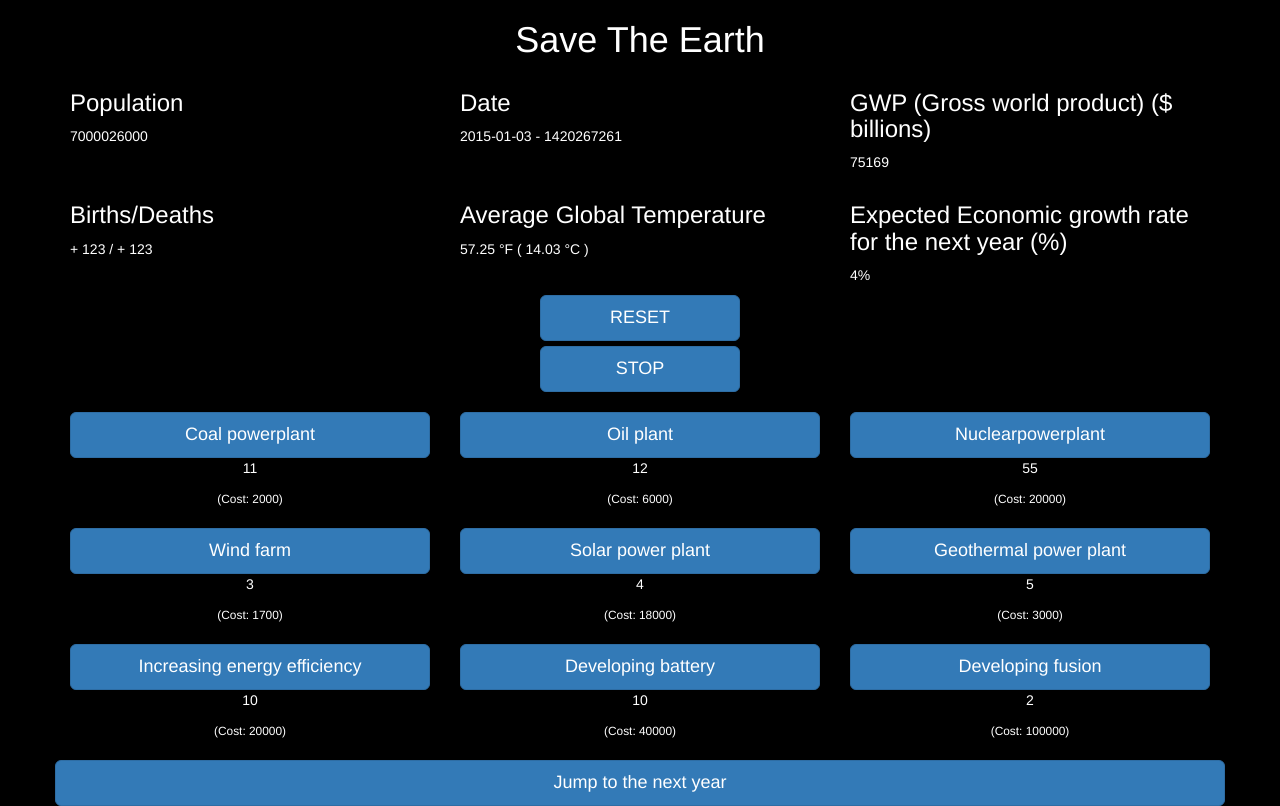
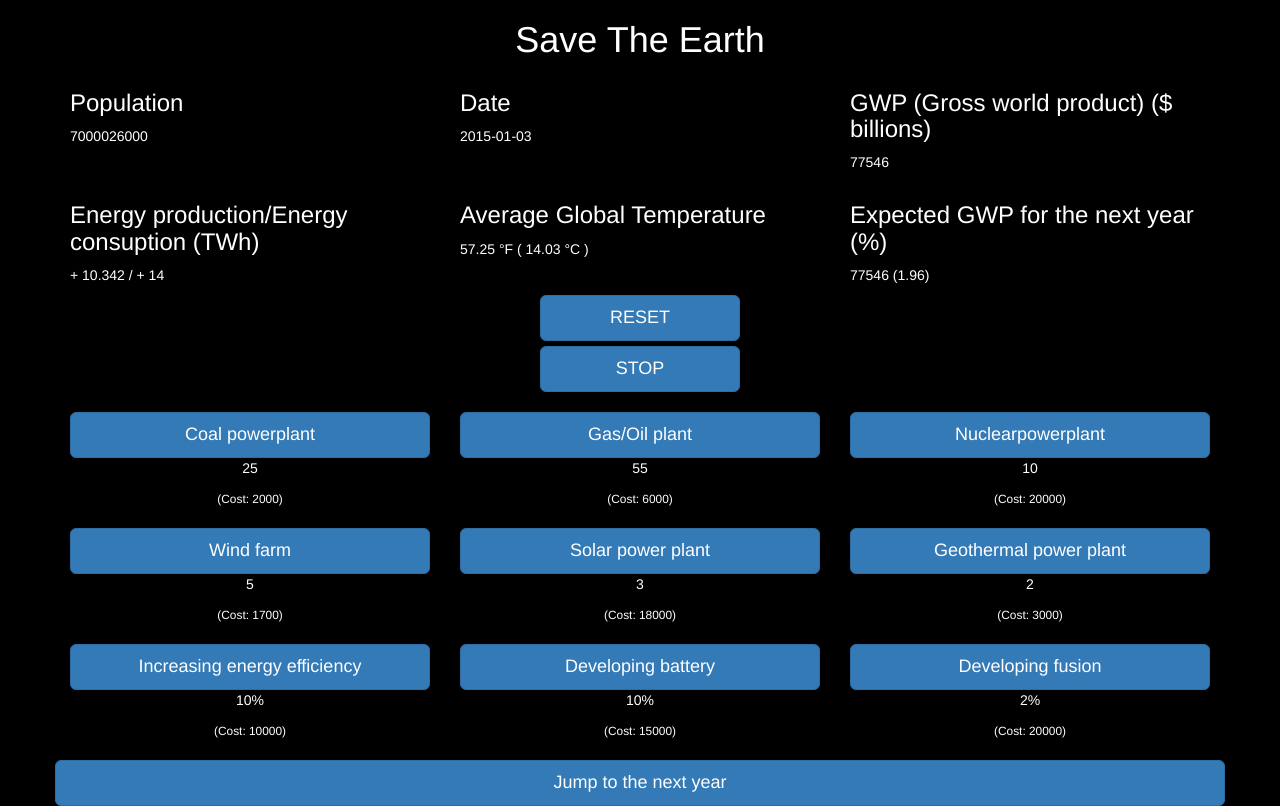
Before and after one commit to takacspal/HACKATHON_LIVE_REPO, a PHP site: page /indexevo.php in a window 1280 px wide. Run offline with PHP 8.4, Linux system fonts and the light colour scheme.

Commit message:
Work in progress page

```diff
--- a/db/ajaxevo.php
+++ b/db/ajaxevo.php
@@ -8,19 +8,21 @@
         $arr["population"] = 7000000000;
         $arr["populationchange"] = 1000;
         $arr["gwp"] = 74909;
-        $arr["gwpchange"] = 10;
-        $arr["births"] = 123;
-        $arr["deaths"] = 123;
+        $arr["gwpchange"] = 74909;
+        $arr["births"] = 10;
+        $arr["deaths"] = 14;
         $arr["tempc"] = 14;
         $arr["tempchange"] = 0.001;
 
+        $arr["growthrate"] = 4; //random growth
+
         $input = array();
-        $input["coal"]    = 11;
-        $input["oil"]     = 12;
-        $input["nuclear"] = 55;
-        $input["wind"]    = 3;
-        $input["solar"]   = 4;
-        $input["geo"]     = 5;
+        $input["coal"]    = 25;
+        $input["oil"]     = 55;
+        $input["nuclear"] = 10;
+        $input["wind"]    = 5;
+        $input["solar"]   = 3;
+        $input["geo"]     = 2;
         $input["eff"]     = 10; //%
         $input["battery"] = 10; //% //new generation battery
         $input["fusion"]  = 2;  //%
--- a/db/earthmodel.class.php
+++ b/db/earthmodel.class.php
@@ -5,6 +5,8 @@
             public $onesec; //default one sec one day
             public $population;
             public $populationchange;
+
+                public $populationenergy = 2000; //2000x7milliard ~ 15 TW
 
             public $gwp;
             public $gwpchange;
@@ -20,16 +22,47 @@
             public $gametimecurr;
             public $gametime;
 
-            /*energy*/
+            public $growthrate;
+
+            /*energy*/ /*one year world consuptopn TW*/ /*15 terawatts*/
             public $coal;
+            public $coalenergy = 100; //1000 MW // 40 ~ 4 TW
+            public $coalcost = 2000; //2000
+            public $coalheat = 0.00001;
+
             public $oil;
+            public $oilenergy = 100; //1000 MW // 30 ~ 3 TW
+            public $oilcost = 6000; //6000
+            public $oilheat = 0.00001;
+
             public $nuclear;
+            public $nuclearenergy = 200; //one plant 2000 MW //15 ~ 3TW
+            public $nuclearcost = 20000; //20000
+            public $nuclearheat = 0.00001;
+
             public $wind;
+            public $windenergy = 50; //500 MW // 10 ~ 0,5 TW
+            public $windcost = 1700; //1700
+            public $windheat = 0.00001;
+
             public $solar;
+            public $solarenergy = 30; //300 MW // 4 ~ 0,12 TW
+            public $solarcost = 18000; //18000
+            public $solarheat = 0.00001;
+
             public $geo;
-            public $eff;
-            public $battery;
-            public $fusion; //%
+            public $geoenergy = 1; //10 MW // 1 ~ 0,001 TW
+            public $geocost = 3000; //3000
+            public $geoheat = 0.00001;
+
+            public $eff;        //developments
+            public $effcost = 10000;
+
+            public $battery;    //developments
+            public $batterycost = 15000;
+
+            public $fusion; //% //developments
+            public $fusioncost = 20000;
 
             public $input = array();
 
@@ -43,14 +76,34 @@
         }
 
         function newinput($kind) {
-            $this->$kind++;
+            if( ($this->gwpchange - $this->{$kind."cost"}) >= 0 ) {
+
+                if( ($kind == "eff" || $kind == "battery" || $kind == "fusion") && $this->$kind < 100 ) { // && || $kind == "battery" || $kind == "fusion"
+                    $this->$kind++;
+                    $this->gwpchange -= $this->{$kind."cost"};
+                }
+
+
+            }
+
         }
 
         function input() {
             $this->gametimecurr += $this->onesec;
             $this->population += $this->populationchange;
             $this->tempc += $this->tempchange;
-            $this->gwp += $this->gwpchange;
+            //$this->gwp = $this->gwpchange;
+
+            $this->births = ( ($this->coal*$this->coalenergy) + ($this->oil*$this->oilenergy) + ($this->nuclear*$this->nuclearenergy) + ($this->wind*$this->windenergy) + ($this->solar*$this->solarenergy) + ($this->geo*$this->geoenergy) ) / 1000; //production
+            $this->deaths = round($this->population*$this->populationenergy / 1000000000000, 2); //consuption
+
+            $this->growthrate = round( $this->growthrate + (rand(-5, 5) * 0.01), 2 );
+
+            if( date("Y", $this->gametimecurr) > 2014 && date("m", $this->gametimecurr) == 1 && date("d", $this->gametimecurr) == 1 ) {
+                $this->gwp = round( $this->gwp * ($this->growthrate/100 + 1) );
+                    $this->growthrate = rand(0, 4);
+                $this->gwpchange = $this->gwp;
+            }
         }
 
         function nextyear() {
@@ -61,6 +114,14 @@
             $diffdays = round( ($diff / 3600) / 24 );
 
                 //change values by diffdays @todo
+                    $this->population += ($this->populationchange*$diffdays);
+                    $this->tempc      += ($this->tempchange*$diffdays);
+                    //$this->gwp        += ($this->gwpchange*$diffdays);
+                    $this->growthrate = $this->growthrate + rand(-7, 7);
+                    $this->gwp = round( $this->gwp * ($this->growthrate/100 + 1) );
+                        $this->growthrate = rand(0, 4);
+
+                    $this->gwpchange = $this->gwp; //
 
             $this->gametimecurr = $nextts;
         }
@@ -77,6 +138,8 @@
             $_SESSION["tempchange"] = $this->tempchange;
             $_SESSION["gametimestart"] = $this->gametimestart;
             $_SESSION["gametimecurr"] = $this->gametimecurr;
+
+            $_SESSION["growthrate"] = $this->growthrate;
 
             //inputs
             $_SESSION["coal"]    = $this->coal;
@@ -99,12 +162,12 @@
             $arr = array();
             $arr["population"]   = $this->population;
 
-            $arr["gametime"]     = date( "Y-m-d", $this->gametimecurr )." - ".$this->gametimecurr;
+            $arr["gametime"]     = date( "Y-m-d", $this->gametimecurr );
 
-            $arr["gwp"]          = $this->gwp;
+            $arr["gwp"]          = $this->gwpchange; //$this->gwp is the const
             $arr["birthsdeaths"] = "+ ".$this->births." / + ".$this->deaths;
             $arr["temp"]         = round($this->tempf, 2)." °F ( ".round($this->tempc, 2)." °C )";
-            $arr["growthrate"]   = "4%";
+            $arr["growthrate"]   = $this->gwp . " (" . $this->growthrate . ")";
 
             $arr["coal"]    = $this->coal;
             $arr["oil"]     = $this->oil;
@@ -112,9 +175,12 @@
             $arr["wind"]    = $this->wind;
             $arr["solar"]   = $this->solar;
             $arr["geo"]     = $this->geo;
-            $arr["eff"]     = $this->eff;
-            $arr["battery"] = $this->battery;
-            $arr["fusion"]  = $this->fusion;
+            $arr["eff"]     = $this->eff . "%";
+            $arr["battery"] = $this->battery . "%";
+            $arr["fusion"]  = $this->fusion . "%";
+
+            //we need random events
+                //war, explosion, extraterrestial events, etc...
 
             echo json_encode($arr);
         }
@@ -191,6 +257,12 @@
                 $this->gametimecurr  = time();
             }
 
+            if(array_key_exists("growthrate", $_SESSION)) {
+                $this->growthrate = $_SESSION["growthrate"];
+            } else {
+                $this->growthrate = $arr["growthrate"];
+            }
+
             //inputs
 
             $inputkey = array("coal", "oil", "nuclear", "wind", "solar", "geo", "eff", "battery", "fusion");
--- a/indexevo.php
+++ b/indexevo.php
@@ -36,7 +36,7 @@
 
         <div class="row">
             <div class="col-md-4">
-                <h3>Births/Deaths</h3>
+                <h3>Energy production/Energy consuption (TWh)</h3>
                 <p id="birthsdeaths"></p>
             </div>
 
@@ -46,7 +46,7 @@
             </div>
 
             <div class="col-md-4">
-                <h3>Expected Economic growth rate for the next year (%)</h3>
+                <h3>Expected GWP for the next year (%)</h3>
                 <p id="growthrate"></p>
             </div>
         </div>
@@ -65,17 +65,17 @@
 
                 <div class="col-md-4 text-center">
                     <button id="coalpowerplant" class="btn btn-lg btn-primary btn-block addinput" type="submit">Coal powerplant</button>
-                    <p id="coal" >1</p> <small>(Cost: 2000)</small>
+                    <p id="coal" >25</p> <small>(Cost: 2000)</small>
                 </div>
 
                 <div class="col-md-4 text-center">
-                    <button id="oilplant" class="btn btn-lg btn-primary btn-block addinput" type="submit">Oil plant</button>
-                    <p id="oil">1</p> <small>(Cost: 6000)</small>
+                    <button id="oilplant" class="btn btn-lg btn-primary btn-block addinput" type="submit">Gas/Oil plant</button>
+                    <p id="oil">55</p> <small>(Cost: 6000)</small>
                 </div>
 
                 <div class="col-md-4 text-center">
                     <button id="nuclearpowerplant" class="btn btn-lg btn-primary btn-block addinput" type="submit">Nuclearpowerplant</button>
-                    <p id="nuclear">1</p> <small>(Cost: 20000)</small>
+                    <p id="nuclear">10</p> <small>(Cost: 20000)</small>
                 </div>
 
             </div>
@@ -86,17 +86,17 @@
 
                 <div class="col-md-4 text-center">
                     <button id="windfarm" class="btn btn-lg btn-primary btn-block addinput" type="submit">Wind farm</button>
-                    <p id="wind">1</p> <small>(Cost: 1700)</small>
+                    <p id="wind">5</p> <small>(Cost: 1700)</small>
                 </div>
 
                 <div class="col-md-4 text-center">
                     <button id="solarpowerplant" class="btn btn-lg btn-primary btn-block addinput" type="submit">Solar power plant</button>
-                    <p id="solar">1</p> <small>(Cost: 18000)</small>
+                    <p id="solar">3</p> <small>(Cost: 18000)</small>
                 </div>
 
                 <div class="col-md-4 text-center">
                     <button id="geothermalpowerplant" class="btn btn-lg btn-primary btn-block addinput" type="submit">Geothermal power plant</button>
-                    <p id="geo">1</p> <small>(Cost: 3000)</small>
+                    <p id="geo">2</p> <small>(Cost: 3000)</small>
                 </div>
                 <!-- Egész világon arány: 78% fossils, nuclear 5%, renewables 17% - Global Energy Assesment REport 2012 -->
             </div>
@@ -107,17 +107,17 @@
 
                 <div class="col-md-4 text-center">
                     <button id="devefficiency" class="btn btn-lg btn-primary btn-block addinput" type="submit">Increasing energy efficiency</button>
-                    <p id="eff">1</p> <small>(Cost: 20000)</small>
+                    <p id="eff">1</p> <small>(Cost: 10000)</small>
                 </div>
 
                 <div class="col-md-4 text-center">
                     <button id="devbattery" class="btn btn-lg btn-primary btn-block addinput" type="submit">Developing battery</button>
-                    <p id="battery">1</p> <small>(Cost: 40000)</small>
+                    <p id="battery">1</p> <small>(Cost: 15000)</small>
                 </div>
 
                 <div class="col-md-4 text-center">
                     <button id="devfusion" class="btn btn-lg btn-primary btn-block addinput" type="submit">Developing fusion</button>
-                    <p id="fusion">1</p> <small>(Cost: 100000)</small>
+                    <p id="fusion">1</p> <small>(Cost: 20000)</small>
                 </div>
 
             </div>
```
